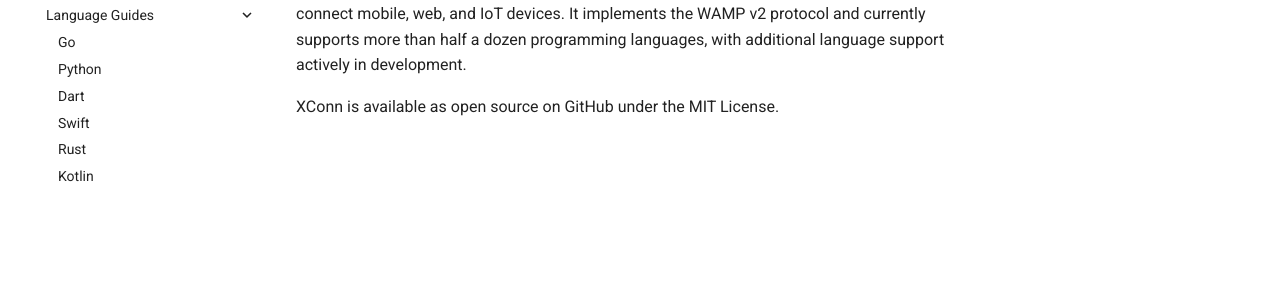
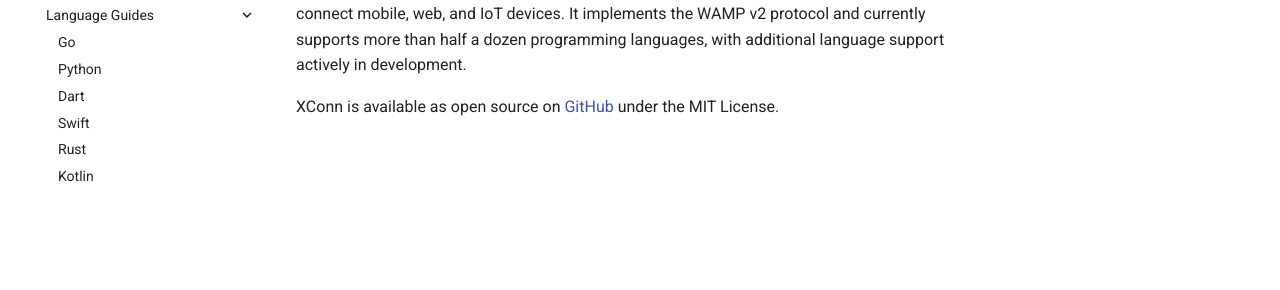
Before and after one commit to xconnio/xconn-docs, an MkDocs documentation site: the page built from docs/index.md, in a window 1280 px wide. Shown: the part 204-494 px from the top of the page. Built offline with MkDocs 1.6.1 and Material for MkDocs 9.7.7, drawn with Linux system fonts in a browser that asks for light colours; part of the change alters nothing that is shown.

```diff
--- a/docs/index.md
+++ b/docs/index.md
@@ -1,4 +1,4 @@
 # Overview
 XConn is an ecosystem for building cross-platform, real-time, and secure applications that connect mobile, web, and IoT devices. It implements the WAMP v2 protocol and currently supports more than half a dozen programming languages, with additional language support actively in development.
 
-XConn is available as open source on GitHub under the MIT License.
+XConn is available as open source on [GitHub](https://github.com/xconnio) under the MIT License.
```
